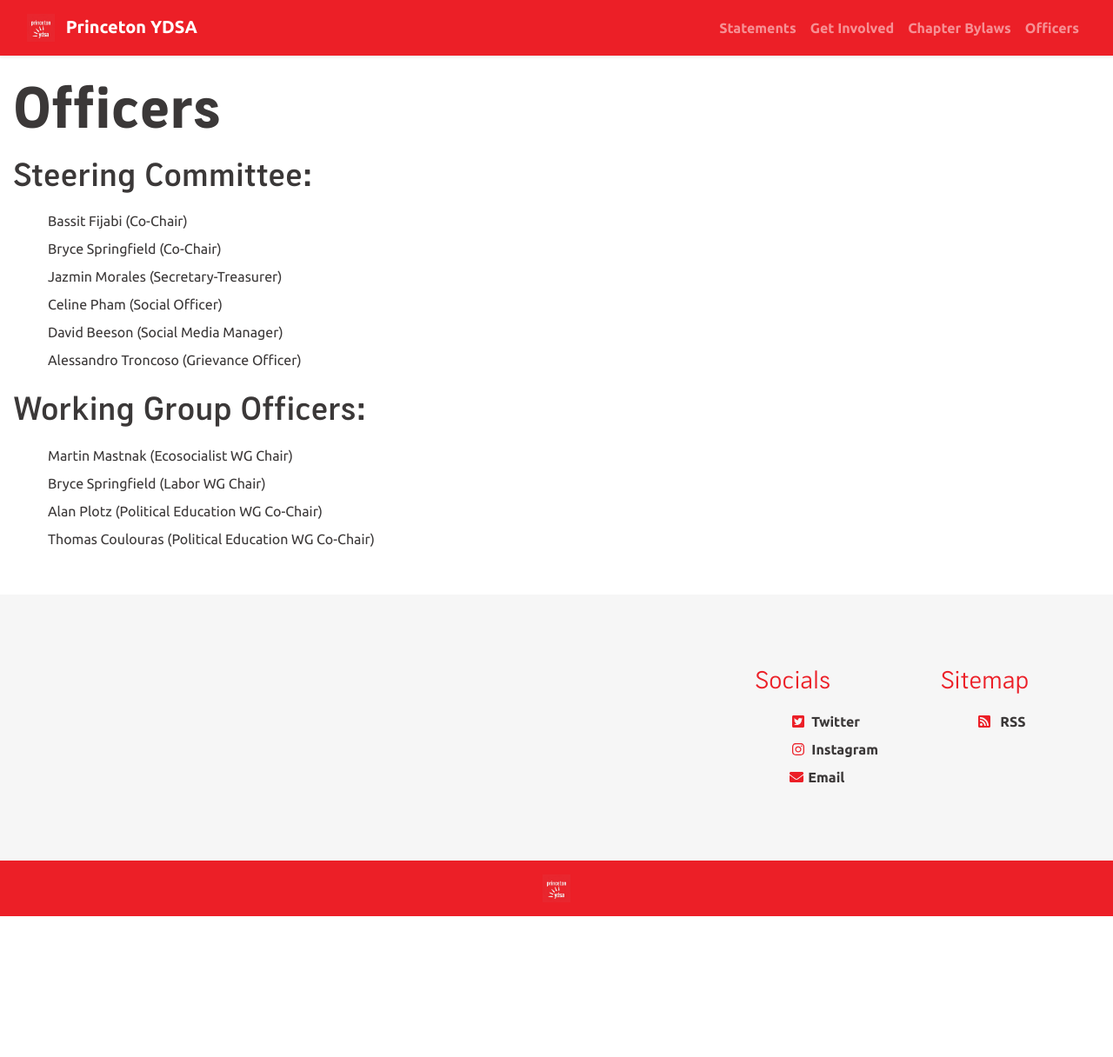
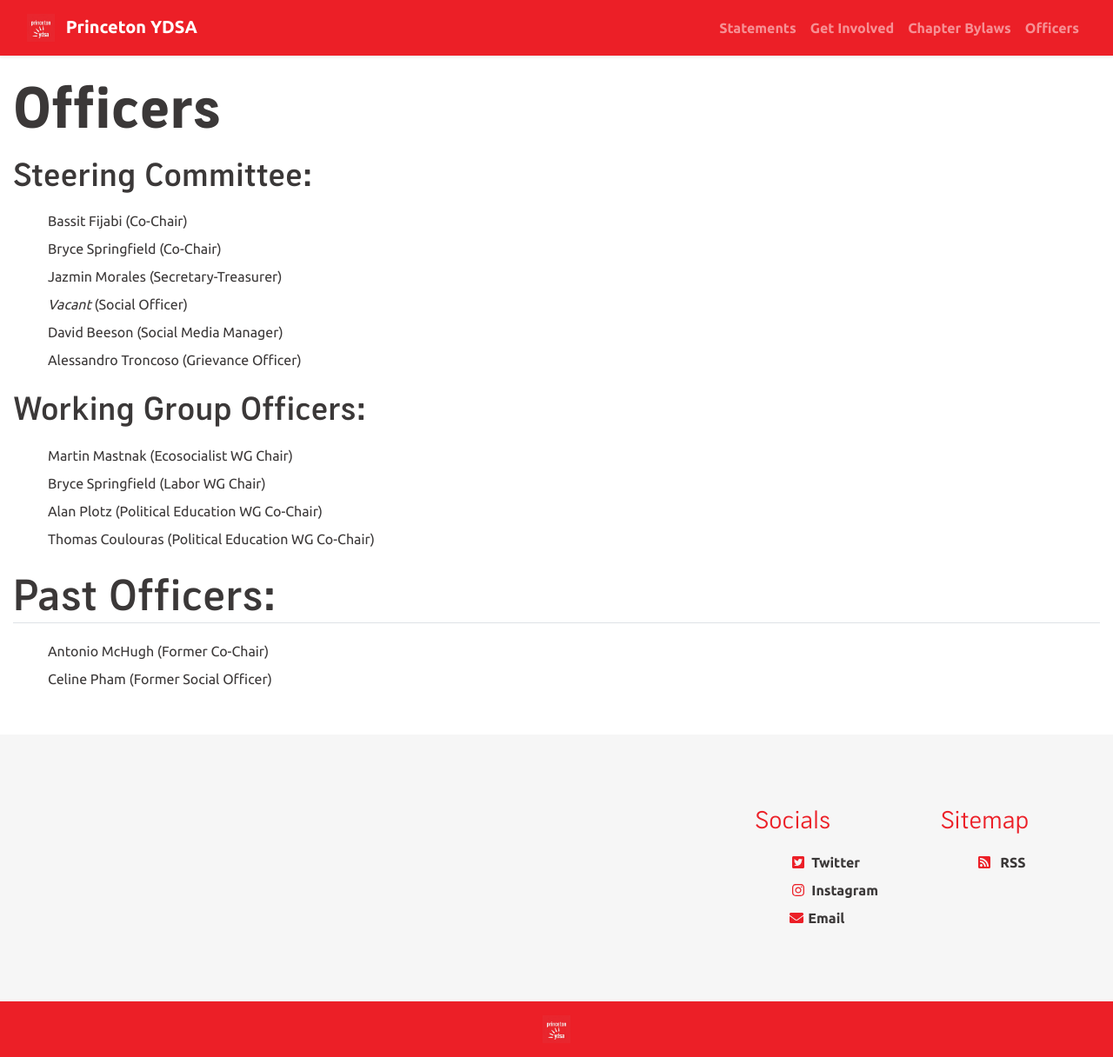
Before and after one commit to centralnjdsa-ntc/princetonydsa.github.io, a Jekyll site: the page built from _pages/officers.md, in a window 1280 px wide. Shown: the whole page at 87% size. Built offline with Jekyll 4.4.1, drawn with Linux system fonts in a browser that asks for light colours; before the commit the page ends 1054 px from its top, so only the background shows below that.

Commit message:
Update officers.md

```diff
--- a/_pages/officers.md
+++ b/_pages/officers.md
@@ -8,7 +8,7 @@
 * Bassit Fijabi (Co-Chair)
 * Bryce Springfield (Co-Chair)
 * Jazmin Morales (Secretary-Treasurer)
-* Celine Pham (Social Officer)
+* _Vacant_ (Social Officer)
 * David Beeson (Social Media Manager)
 * Alessandro Troncoso (Grievance Officer)
 
@@ -17,3 +17,7 @@
 * Bryce Springfield (Labor WG Chair)
 * Alan Plotz (Political Education WG Co-Chair)
 * Thomas Coulouras (Political Education WG Co-Chair)
+
+## Past Officers:
+* Antonio McHugh (Former Co-Chair)
+* Celine Pham (Former Social Officer)
```
